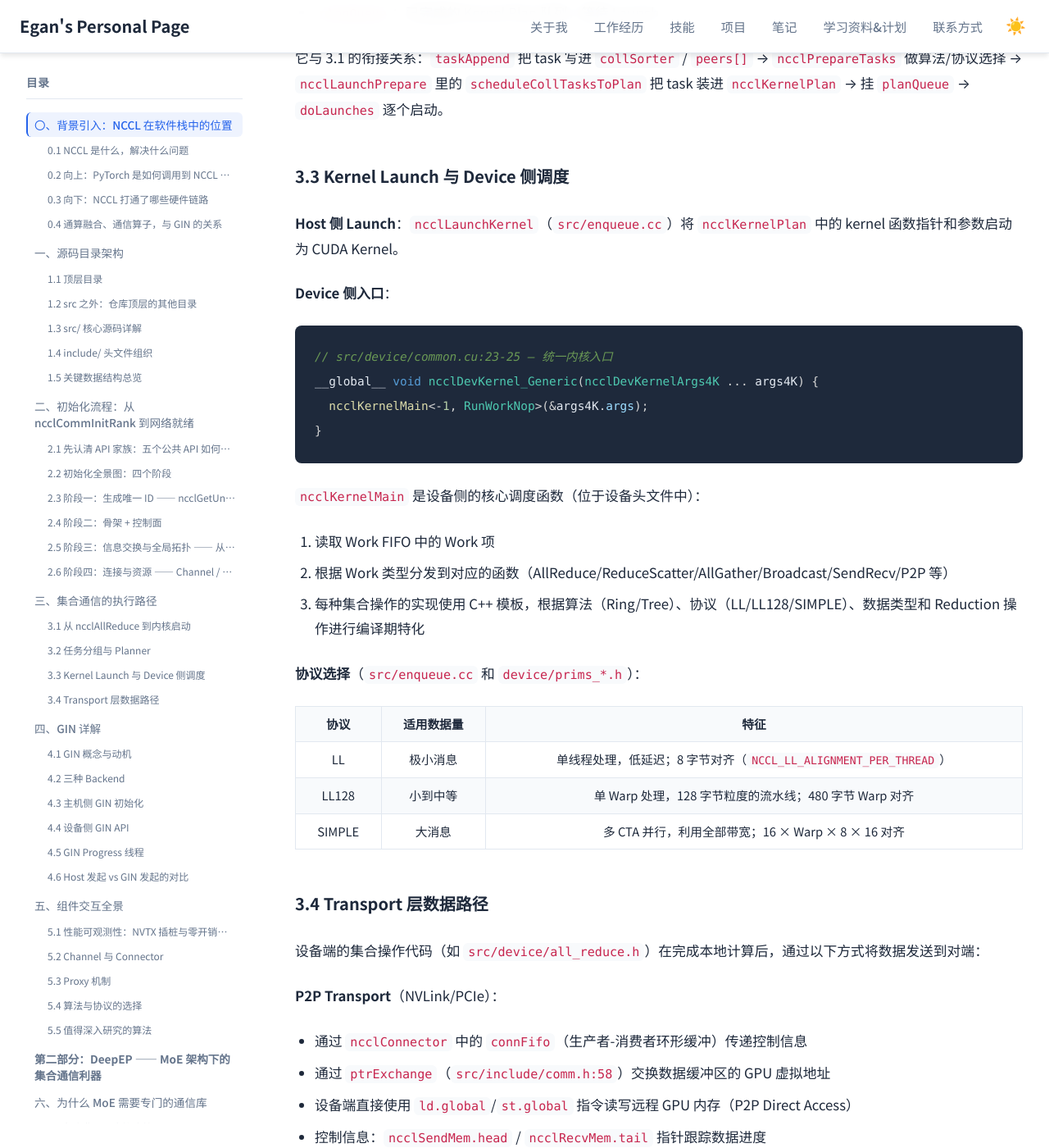
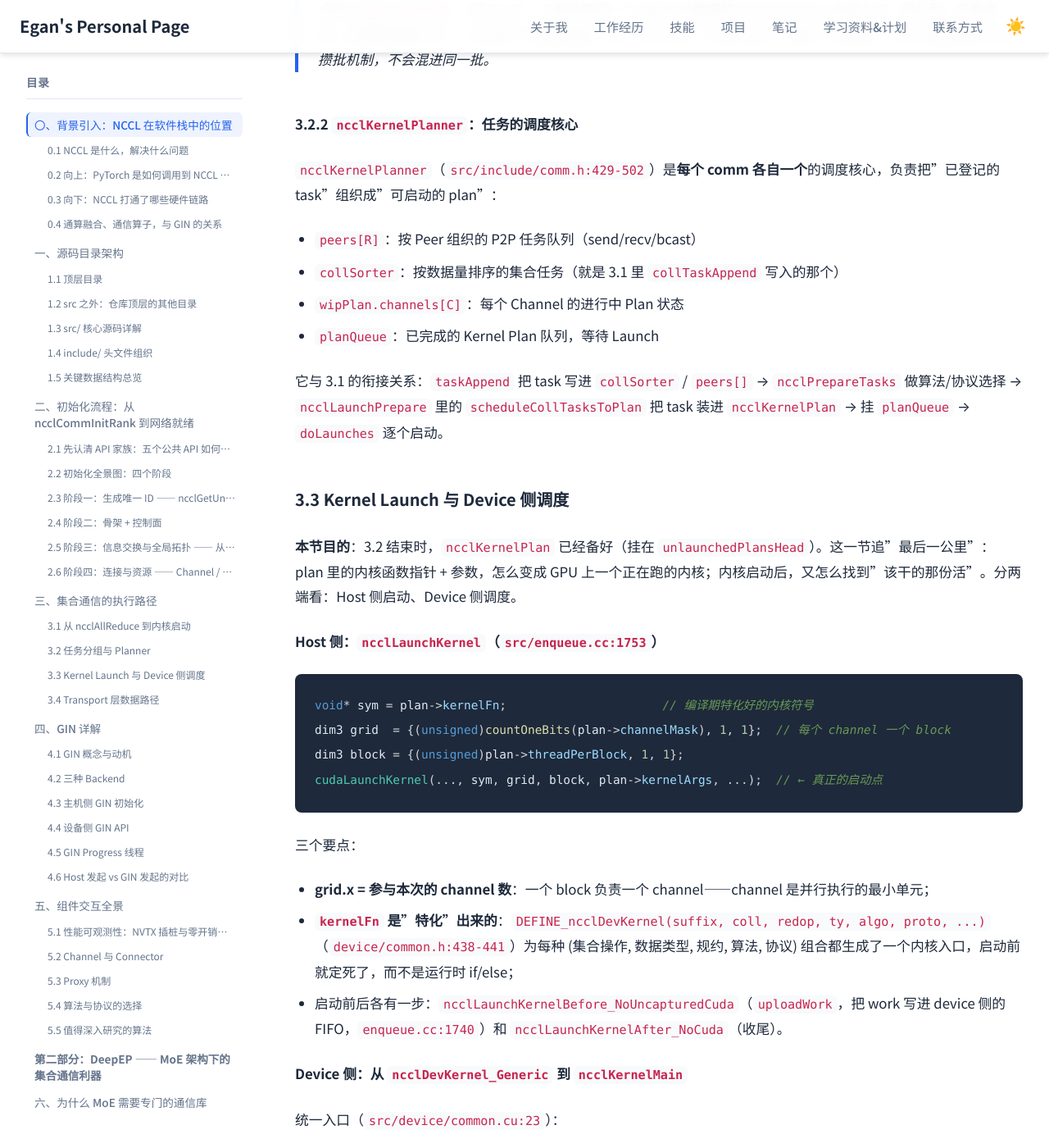
Before and after one commit to Lejun-Hu/Lejun-Hu.github.io, a Jekyll site: the page built from _notes/2026-8-24-nccl-source-study.md, in a window 1280 px wide and 1400 px high, scrolled down 77117 px. Shown: the whole window at 82% size. Built offline with Jekyll 4.4.1, drawn with Linux system fonts in a browser that asks for light colours; nearby versions of some CDN libraries; some of the changed text lies outside the part shown.

Commit message:
note: rewrite 3.3 with host/device dispatch flow, add purpose intros to 3.2/3.4

````diff
--- a/_notes/2026-8-24-nccl-source-study.md
+++ b/_notes/2026-8-24-nccl-source-study.md
@@ -1900,7 +1900,20 @@ while (true) {                                                    // 一轮启
 
 ### 3.2 任务分组与 Planner
 
-3.1 里反复出现的"隐式 Group""depth 归零"，机制在这里展开。任务分组由两部分组成：**Group 攒批机制**（决定哪些调用一起启动）和 **`ncclKernelPlanner`**（决定任务以什么形态被组织、调度）。
+**本节目的**：回答 3.1 留下的两个问题——"调用被登记进了哪里""什么时候统一启动"。一次 `ncclAllReduce` 不会直接跑起来，而是先变成 `comm->planner` 里的一个 task；多个调用（或嵌套 Group）攒在一起，由最外层 Group 边界统一启动。本节拆两半：**Group 攒批机制**（谁决定"一起启动"）和 **`ncclKernelPlanner`**（任务以什么形态被组织）。
+
+**本节在整条链上的位置**：
+
+```
+taskAppend（登记到 planner）
+      │  （若干次调用，可能被用户 Group 包裹）
+      ▼
+ncclGroupEndInternal → groupLaunch          ← 最外层边界统一启动
+                          ├─ ncclPrepareTasks（选算法/协议）
+                          └─ doLaunches → ncclLaunchPrepare（task → plan）
+```
+
+3.1 里反复出现的"隐式 Group""depth 归零"，机制在 3.2.1 展开；任务到 plan 的组织在 3.2.2。
 
 #### 3.2.1 Group 攒批：`ncclGroupDepth` 全景
 
@@ -1982,34 +1995,67 @@ if ((--ncclGroupDepth) > 0) goto exit;    // 还没退到最外层 → 直接返
 
 ### 3.3 Kernel Launch 与 Device 侧调度
 
-**Host 侧 Launch**：`ncclLaunchKernel`（`src/enqueue.cc`）将 `ncclKernelPlan` 中的 kernel 函数指针和参数启动为 CUDA Kernel。
-
-**Device 侧入口**：
-
-```cpp
-// src/device/common.cu:23-25 — 统一内核入口
-__global__ void ncclDevKernel_Generic(ncclDevKernelArgs4K ... args4K) {
+**本节目的**：3.2 结束时，`ncclKernelPlan` 已经备好（挂在 `unlaunchedPlansHead`）。这一节追"最后一公里"：plan 里的内核函数指针 + 参数，怎么变成 GPU 上一个正在跑的内核；内核启动后，又怎么找到"该干的那份活"。分两端看：Host 侧启动、Device 侧调度。
+
+**Host 侧：`ncclLaunchKernel`（`src/enqueue.cc:1753`）**
+
+```cpp
+void* sym = plan->kernelFn;                      // 编译期特化好的内核符号
+dim3 grid  = {(unsigned)countOneBits(plan->channelMask), 1, 1};  // 每个 channel 一个 block
+dim3 block = {(unsigned)plan->threadPerBlock, 1, 1};
+cudaLaunchKernel(..., sym, grid, block, plan->kernelArgs, ...);  // ← 真正的启动点
+```
+
+三个要点：
+
+- **grid.x = 参与本次的 channel 数**：一个 block 负责一个 channel——channel 是并行执行的最小单元；
+- **`kernelFn` 是"特化"出来的**：`DEFINE_ncclDevKernel(suffix, coll, redop, ty, algo, proto, ...)`（`device/common.h:438-441`）为每种 (集合操作, 数据类型, 规约, 算法, 协议) 组合都生成了一个内核入口，启动前就定死了，而不是运行时 if/else；
+- 启动前后各有一步：`ncclLaunchKernelBefore_NoUncapturedCuda`（`uploadWork`，把 work 写进 device 侧的 FIFO，`enqueue.cc:1740`）和 `ncclLaunchKernelAfter_NoCuda`（收尾）。
+
+**Device 侧：从 `ncclDevKernel_Generic` 到 `ncclKernelMain`**
+
+统一入口（`src/device/common.cu:23`）：
+
+```cpp
+__global__ void ncclDevKernel_Generic(ncclDevKernelArgs4K args4K) {
   ncclKernelMain<-1, RunWorkNop>(&args4K.args);
 }
 ```
 
-`ncclKernelMain` 是设备侧的核心调度函数（位于设备头文件中）：
-
-1. 读取 Work FIFO 中的 Work 项
-2. 根据 Work 类型分发到对应的函数（AllReduce/ReduceScatter/AllGather/Broadcast/SendRecv/P2P 等）
-3. 每种集合操作的实现使用 C++ 模板，根据算法（Ring/Tree）、协议（LL/LL128/SIMPLE）、数据类型和 Reduction 操作进行编译期特化
-
-**协议选择**（`src/enqueue.cc` 和 `device/prims_*.h`）：
+`ncclKernelMain`（`device/common.h:355`）三步：
+
+1. **映射 block → channel**：按 `channelMask` 找第 n 个置位 bit，`blockIdx.x == n` 的那个 block 接管 channel（`common.h:370-373`）；
+2. **把 comm / channel / work 搬进共享内存**：前两个 warp 加载 `ncclKernelComm` / `ncclDevChannel`，其余 warp 用 `loadWorkBatchToShmem` 从 work FIFO 读本 channel 的 work（`common.h:382-414`）；
+3. **按 `funcId` 分发，并循环处理 work**（`common.h:417-431`）：
+
+```cpp
+while (ncclShmem.aborted == 0) {
+  if (0 <= SpecializedFnId && ncclShmem.funcId == SpecializedFnId)
+    SpecializedRunWorkBatch().run();        // 特化入口直接跑
+  else
+    ncclDevFuncTable[ncclShmem.funcId]();    // 通用入口：查函数表分发
+  if (ncclShmem.nextBatchIx == -1) break;    // 没有下一批 work → 退出
+  loadWorkBatchToShmem(tid, tn, args, batchIx);  // 加载下一批
+}
+```
+
+**`funcId` 决定"跑哪个集合操作"**：`ncclDevFuncTable` 是函数指针数组，每个元素由宏 `DEFINE_ncclDevFunc(suffix, coll, redop, ty, algo, proto)`（`common.h:446-449`）生成，内部调 `RunWorkBatch<coll, ty, redop<ty>, algo, proto>().run()`。`funcId` 是 host 侧 `ncclPrepareTasks` 选好算法/协议后编码进 work 的——于是"算法/协议选择"这一步，最终落成"取函数表哪个下标"。
+
+**协议表**（协议在 host 侧选好、以模板参数固化进内核，列出来是为了理解"为什么有这么多内核变体"）：
 
 | 协议 | 适用数据量 | 特征 |
 |------|-----------|------|
 | LL | 极小消息 | 单线程处理，低延迟；8 字节对齐（`NCCL_LL_ALIGNMENT_PER_THREAD`） |
-| LL128 | 小到中等 | 单 Warp 处理，128 字节粒度的流水线；480 字节 Warp 对齐 |
+| LL128 | 小到中等 | 单 Warp 处理，128 字节粒度流水线；480 字节 Warp 对齐 |
 | SIMPLE | 大消息 | 多 CTA 并行，利用全部带宽；16 × Warp × 8 × 16 对齐 |
 
+> 一句话：**Host 把"算法 / 协议 / 类型"在编译期特化成一个内核符号，用 grid/block/args 启动它；内核内按 `funcId` 查 `ncclDevFuncTable` 分发到对应集合操作的模板实现**。协议表不是运行时的 if/else，而是"到底生成了多少个内核变体"的根源。
+
 ### 3.4 Transport 层数据路径
 
-设备端的集合操作代码（如 `src/device/all_reduce.h`）在完成本地计算后，通过以下方式将数据发送到对端：
+**本节目的**：前 3 节追的是"任务怎么从一次调用变成 GPU 上正在跑的内核"——到 3.3 结束时内核已经启动，但**数据还没有真正流动**。这一节补上最后一块：内核跑起来之后，字节到底怎么从这块 GPU 走到那块 GPU。它把第二章建好的连接在这一刻"用起来"——`ncclConnector` 里的 `conn`/`connFifo`、head/tail 进度指针、P2P 映射、NET QP，前面都是"建好了但没用"，这里就是它们被内核消费的地方。换句话说：**3.1~3.3 是"控制流"（怎么调度），3.4 是"数据流"（怎么搬运）**，两者合起来才是一条完整的集合通信执行路径。
+
+内核侧的搬运统一由 `Primitives`（`src/device/prims_simple.h`）封装：它持有 `ncclConnInfo`（`conn`）和 `ncclConnFifo`（`connFifo`），进度靠 `conn->head`/`conn->tail` 两个指针推进（`st_relaxed_sys_global(connStepPtr, step)`），数据本身分两条路：**同机 P2P 直写**、**跨机经 Proxy 走 NET**。
 
 **P2P Transport**（NVLink/PCIe）：
 
````
